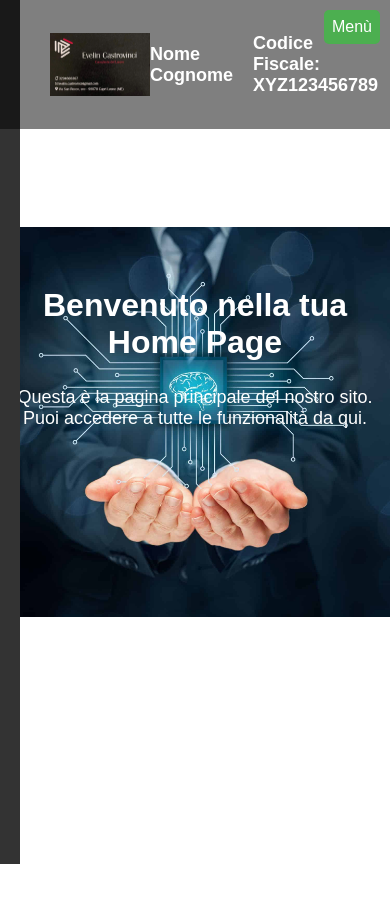
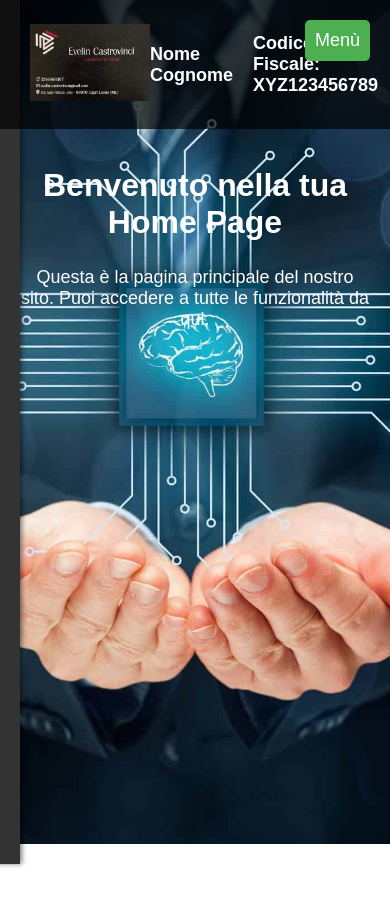
Before and after one commit to stews87/Prova, a plain HTML site: page home.html in a window 390 px wide. After the commit the page ends 844 px from the top, so only its background shows below. Drawn offline with Linux system fonts and the light colour scheme; sample sign-in values are in the browser's storage.

Commit message:
Update styleshome.css

```diff
--- a/styleshome.css
+++ b/styleshome.css
@@ -4,23 +4,22 @@ body {
     margin: 0;
     padding: 0;
     height: 100vh;
-    background-image: url('Consulenza.jpg'); /* Aggiungi l'immagine di sfondo */
-    background-size: contain; /* Mantiene proporzioni corrette */
-    background-position: center center; /* Centra l'immagine */
-    background-repeat: no-repeat; /* Evita ripetizioni dell'immagine */
-    background-attachment: fixed; /* L'immagine non si sposterà quando si scorre */
-    color: white; /* Testo bianco per contrasto */
+    background-image: url('Consulenza.jpg');
+    background-size: cover;
+    background-position: center center;
+    background-attachment: fixed;
+    color: white;
+    overflow-x: hidden; /* Evita scroll orizzontale */
 }
 
 /* Contenitore della pagina */
 .container {
     display: flex;
-    justify-content: center;
-    align-items: flex-start;
+    flex-direction: column;
+    justify-content: flex-start;
+    align-items: center;
     height: 100%;
     width: 100%;
-    position: relative;
-    padding-top: 120px; /* Spazio sopra per evitare la sovrapposizione */
 }
 
 /* Header con logo e informazioni utente */
@@ -32,39 +31,31 @@ body {
     position: fixed;
     top: 0;
     left: 0;
-    right: 0;
     z-index: 1000;
-    background-color: rgba(0, 0, 0, 0.5); /* Sfondo trasparente per l'header */
-    padding: 15px 50px;
+    background-color: rgba(0, 0, 0, 0.7);
+    padding: 15px 30px;
+    box-sizing: border-box;
 }
 
-/* Logo centrato */
+/* Logo */
 .logo-container img {
-    width: 150px;
-    display: block;
-    margin: 0 auto;
+    width: 120px;
 }
 
-@media (max-width: 768px) {
-    .logo-container img {
-        width: 100px;
-    }
+/* Informazioni utente */
+.user-info {
+    display: flex;
+    align-items: center;
+    gap: 20px;
+    color: white;
 }
 
-/* Informazioni utente a destra */
-.user-info {
-    display: flex;
-    justify-content: flex-end;
-    align-items: center;
-    gap: 20px;
-}
-
-/* Bottoni e stile */
+/* Bottoni */
 .logout-btn {
     background-color: #4CAF50;
     color: white;
     border: none;
-    padding: 10px;
+    padding: 8px 12px;
     cursor: pointer;
     font-size: 14px;
     border-radius: 5px;
@@ -82,9 +73,10 @@ body {
     width: 250px;
     height: 100%;
     background-color: #333;
-    transition: all 0.3s ease;
+    transition: left 0.3s ease;
     padding: 10px;
-    z-index: 500;
+    z-index: 900;
+    box-shadow: 2px 0 5px rgba(0, 0, 0, 0.5);
 }
 
 .sidebar.active {
@@ -111,10 +103,25 @@ body {
     background-color: #4CAF50;
 }
 
+/* Pulsante per chiudere il menu */
+.close-btn {
+    background-color: #4CAF50;
+    color: white;
+    border: none;
+    padding: 10px;
+    cursor: pointer;
+    font-size: 14px;
+    border-radius: 5px;
+    margin-top: 20px;
+}
+
 /* Contenuto principale */
 .main-content {
     text-align: center;
-    margin-top: 120px; /* Distanza per far spazio all'header fisso */
+    margin: 120px auto 0 auto;
+    padding: 20px;
+    max-width: 800px;
+    box-sizing: border-box;
 }
 
 h2 {
@@ -136,75 +143,15 @@ p {
     padding: 10px;
     cursor: pointer;
     font-size: 18px;
+    border-radius: 5px;
     z-index: 1000;
-    transition: transform 0.3s ease;
 }
 
 .menu-btn:hover {
     background-color: #45a049;
-    transform: scale(1.1);
 }
 
-/* Pulsante per chiudere la sidebar */
-.close-btn {
-    background-color: #4CAF50;
-    color: white;
-    border: none;
-    padding: 10px;
-    cursor: pointer;
-    font-size: 14px;
-    border-radius: 5px;
-    margin-top: 20px;
-    transition: transform 0.3s ease;
-}
-
-.close-btn:hover {
-    background-color: #45a049;
-    transform: scale(1.1);
-}
-
-/* Altri stili */
-button {
-    padding: 12px;
-    font-size: 16px;
-    color: white;
-    background-color: #4CAF50;
-    border: none;
-    border-radius: 5px;
-    cursor: pointer;
-    transition: background-color 0.3s ease;
-}
-
-button:hover {
-    background-color: #45a049;
-}
-
+/* Stile per il contenitore centrale */
 .hidden {
     display: none;
 }
-
-/* Responsive design */
-@media (max-width: 768px) {
-    .sidebar {
-        width: 100%;
-        left: -100%;
-    }
-    .sidebar.active {
-        left: 0;
-    }
-
-    .menu-btn {
-        top: 10px;
-        right: 10px;
-        padding: 8px;
-        font-size: 16px;
-    }
-
-    .main-content {
-        margin-top: 140px;
-    }
-
-    .logo-container img {
-        width: 100px;
-    }
-}
```
